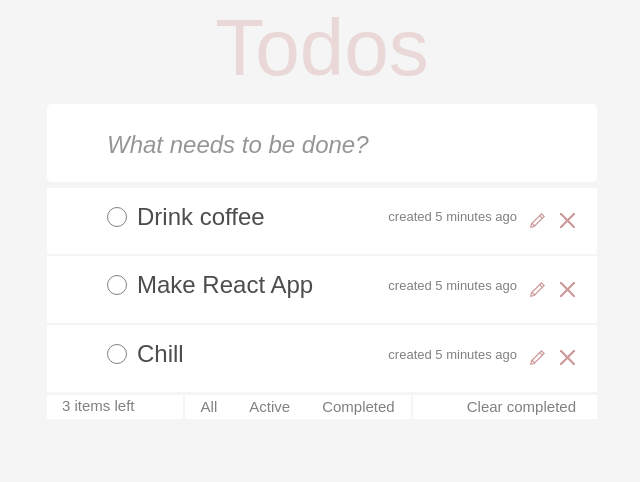
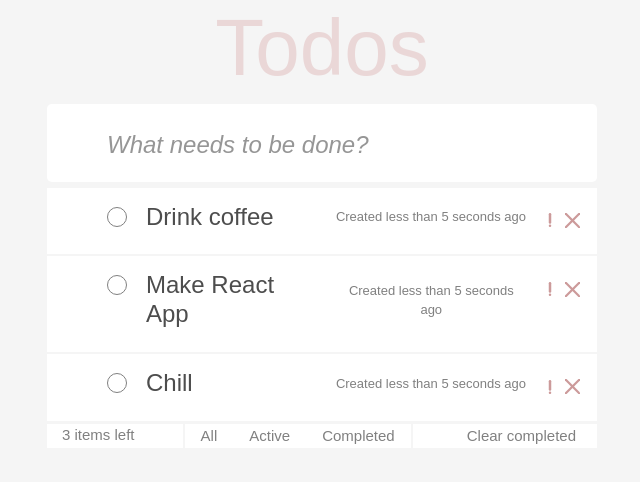
Before and after one commit to HotDogeMLG/Todo-App, a React (Create React App) app: page / in a window 1280 px wide. Shown: the top 482 px of the page, without its empty margins (318-958 px from the left). Built offline with nearby package versions, Linux system fonts and the light colour scheme.

Commit message:
Tried Eslint

```diff
--- a/src/components/App/App.js
+++ b/src/components/App/App.js
@@ -2,23 +2,42 @@ import React from "react";
 import AppHeader from "../AppHeader/AppHeader";
 import TaskList from "../TaskList/TaskList";
 import NewTaskForm from "../NewTaskForm/NewTaskForm";
+import Footer from "../Footer/Footer";
 import "./App.css";
-import Footer from "../Footer/Footer";
 
 class App extends React.Component {
   state = {
     toDoData: [
-      { label: "Drink coffee", done: false, id: 1, display: true },
-      { label: "Make React App", done: false, id: 2, display: true },
-      { label: "Chill", done: false, id: 3, display: true },
+      {
+        label: "Drink coffee",
+        done: false,
+        important: false,
+        id: 1,
+        display: true,
+        created: new Date().getTime(),
+      },
+      {
+        label: "Make React App",
+        done: false,
+        important: false,
+        id: 2,
+        display: true,
+        created: new Date().getTime(),
+      },
+      {
+        label: "Chill",
+        done: false,
+        important: false,
+        id: 3,
+        display: true,
+        created: new Date().getTime(),
+      },
     ],
   };
 
   deleteTask = (id) => {
     this.setState(({ toDoData }) => {
-      const newElems = toDoData.filter((el) => {
-        if (el.id !== id) return el;
-      });
+      const newElems = toDoData.filter((el) => el.id !== id);
       return { toDoData: newElems };
     });
   };
@@ -35,23 +54,33 @@ class App extends React.Component {
       toDoDataCopy.push({
         label: val,
         done: false,
+        important: false,
         id: maxId + 1,
-        display: "block",
+        display: true,
+        created: new Date().getTime(),
       });
       return { toDoData: toDoDataCopy };
     });
   };
 
-  doTask = (id) => {
+  toggleProperty = (id, property) => {
     this.setState(({ toDoData }) => {
       let newToDoData = toDoData.map((el) => {
-        if (el.id === id) el.done = !el.done;
+        if (el.id === id) el[property] = !el[property];
         return el;
       });
       return {
         toDoData: newToDoData,
       };
     });
+  };
+
+  doTask = (id) => {
+    this.toggleProperty(id, "done");
+  };
+
+  markImportant = (id) => {
+    this.toggleProperty(id, "important");
   };
 
   clearCompletedTasks = () => {
@@ -90,7 +119,6 @@ class App extends React.Component {
 
   render() {
     const tasksLeft = this.state.toDoData.filter((el) => !el.done).length;
-
     return (
       <div className="App">
         <AppHeader />
@@ -106,6 +134,9 @@ class App extends React.Component {
           }}
           onDone={(id) => {
             this.doTask(id);
+          }}
+          onImportant={(id) => {
+            this.markImportant(id);
           }}
         />
         <Footer
--- a/src/components/NewTaskForm/NewTaskForm.js
+++ b/src/components/NewTaskForm/NewTaskForm.js
@@ -1,7 +1,12 @@
 import React from "react";
 import "./NewTaskForm.css";
+import PropTypes from "prop-types";
 
 class NewTaskForm extends React.Component {
+  static propTypes = {
+    onSubmit: PropTypes.func,
+  };
+
   state = {
     label: "",
   };
--- a/src/components/Task/Task.css
+++ b/src/components/Task/Task.css
@@ -19,10 +19,12 @@
   word-break: break-all;
   display: block;
   line-height: 1.2;
-  transition: color 0.4s;
+  transition: color 0.4s, font-weight 0.5s;
   font-weight: 400;
   color: #4d4d4d;
   transition: color 0.5s;
+  margin-right: 15px;
+  word-break: normal;
 }
 
 .done .description {
@@ -30,15 +32,20 @@
   color: gray;
 }
 
+.important .description {
+  color: rgb(117, 69, 69);
+  font-weight: 600;
+}
+
 .created {
   font-size: 13px;
   color: gray;
+  text-align: center;
 }
 
 .Task__btn {
   width: 20px;
   height: 20px;
-  margin: 5px;
   border: none;
   padding: 0;
   background-color: inherit;
@@ -53,6 +60,10 @@
 .Task__btn:hover {
   filter: brightness(1.2);
   cursor: pointer;
+}
+
+.important {
+  margin-right: 2px;
 }
 
 .toggle {
--- a/src/components/Task/Task.js
+++ b/src/components/Task/Task.js
@@ -1,14 +1,39 @@
 import React from "react";
+import PropTypes from "prop-types";
+import formatDistanceToNow from "date-fns/formatDistanceToNow";
 import "./Task.css";
 
 class Task extends React.Component {
+  state = {
+    date: formatDistanceToNow(this.props.created, { includeSeconds: true }),
+  };
+
+  static propTypes = {
+    label: PropTypes.string,
+    done: PropTypes.bool,
+    onDeleted: PropTypes.func,
+    onDone: PropTypes.func,
+  };
+
+  componentDidMount() {
+    this.timer = setInterval(() => {
+      this.setState({
+        date: formatDistanceToNow(this.props.created, { includeSeconds: true }),
+      });
+    }, 2000);
+  }
+
+  componentWillUnmount() {
+    clearInterval(this.timer);
+  }
+
   render() {
-    const { label, done, onDeleted, onDone } = this.props;
+    const { label, done, important, onDeleted, onDone, onImportant } =
+      this.props;
 
     let classNames = "Task";
-    if (done) {
-      classNames += " done";
-    }
+    if (done) classNames += " done";
+    if (important) classNames += " important";
 
     return (
       <div className={classNames}>
@@ -24,19 +49,25 @@ class Task extends React.Component {
 
         <label className="Task__label" onClick={onDone}>
           <span className="description">{label}</span>
-          <span className="created">created 5 minutes ago</span>
+          <span className="created">Created {this.state.date} ago</span>
         </label>
 
         <div className="btn-container">
-          <button className="Task__btn redact">
+          <button className="Task__btn important" onClick={onImportant}>
             <svg
               xmlns="http://www.w3.org/2000/svg"
-              width="15"
-              height="15"
+              width="20"
+              height="20"
               viewBox="0 0 24 24"
-              fill="#cc9a9a"
+              strokeWidth="3"
+              stroke="#cc9a9a"
+              fill="none"
+              strokeLinecap="round"
+              strokeLinejoin="round"
             >
-              <path d="M1.439 16.873l-1.439 7.127 7.128-1.437 16.873-16.872-5.69-5.69-16.872 16.872zm4.702 3.848l-3.582.724.721-3.584 2.861 2.86zm15.031-15.032l-13.617 13.618-2.86-2.861 10.825-10.826 2.846 2.846 1.414-1.414-2.846-2.846 1.377-1.377 2.861 2.86z" />
+              {" "}
+              <path stroke="none" d="M0 0h24v24H0z" fill="none" />{" "}
+              <path d="M12 19v.01" /> <path d="M12 15v-10" />{" "}
             </svg>
           </button>
 
--- a/src/components/TaskList/TaskList.js
+++ b/src/components/TaskList/TaskList.js
@@ -1,8 +1,12 @@
 import React from "react";
+import PropTypes from "prop-types";
 import Task from "../Task/Task";
 import "./TaskList.css";
 
-const ToDoList = ({ todos, onDeleted, onDone }) => {
+class TaskList extends React.Component {
+  render() {
+    const { todos, onDeleted, onDone, onImportant } = this.props;
+
     const toDoElems = todos.map((el) => {
       if (!el.display) return null;
 
@@ -11,18 +15,36 @@ const ToDoList = ({ todos, onDeleted, onDone }) => {
           <Task
             label={el.label}
             done={el.done}
+            important={el.important}
             onDeleted={() => {
               onDeleted(el.id);
             }}
-          onDone={(id) => {
+            onDone={() => {
               onDone(el.id);
             }}
+            onImportant={() => {
+              onImportant(el.id);
+            }}
+            created={el.created}
           />
         </li>
       );
     });
+    return <ul className="TaskList">{toDoElems}</ul>;
+  }
+}
 
-  return <ul className="TaskList">{toDoElems}</ul>;
+TaskList.propTypes = {
+  todos: PropTypes.arrayOf(
+    PropTypes.shape({
+      label: PropTypes.string,
+      done: PropTypes.bool,
+      id: PropTypes.number,
+      display: PropTypes.bool,
+    })
+  ),
+  toDeleted: PropTypes.func,
+  onDone: PropTypes.func,
 };
 
-export default ToDoList;
+export default TaskList;
--- a/src/components/TasksFilter/TasksFilter.js
+++ b/src/components/TasksFilter/TasksFilter.js
@@ -1,7 +1,14 @@
 import React from "react";
+import PropTypes from "prop-types";
 import "./TasksFilter.css";
 
 class TasksFilter extends React.Component {
+  static propTypes = {
+    onShowAll: PropTypes.func,
+    onShowActive: PropTypes.func,
+    onShowCompleted: PropTypes.func,
+  };
+
   render() {
     const { onShowActive, onShowAll, onShowCompleted } = this.props;
     return (
--- a/src/index.js
+++ b/src/index.js
@@ -1,5 +1,4 @@
 import React from "react";
-import ReactDOM from "react-dom";
 import { createRoot } from "react-dom/client";
 import App from "./components/App/App";
 
```
Also changed, not shown: package.json (+9 -7 lines), src/components/Footer/Footer.js (+10 -1 lines), 2 other files (tests, documents, lock files or other folders). Lines whose indentation alone changed are shown as unchanged.
